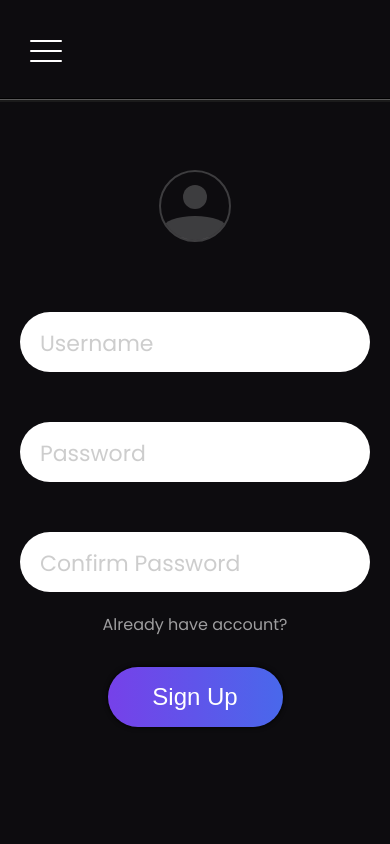
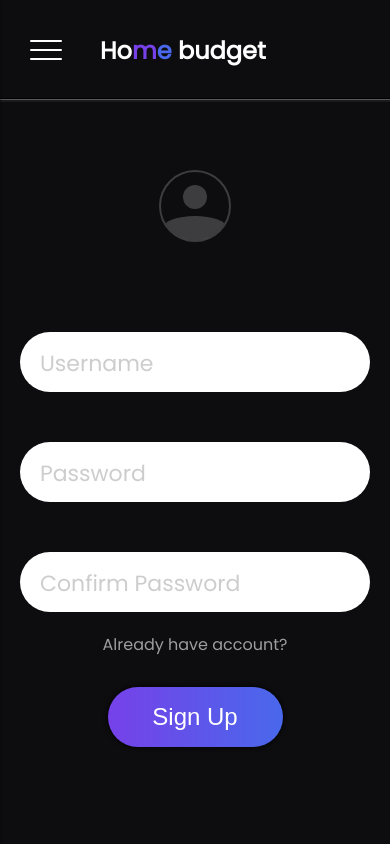
Before and after one commit to MarcinNiemczyk/home-budget, a Flask app: page /register in a window 390 px wide. Run offline with Flask 2, Linux system fonts and the light colour scheme; some libraries are stand-ins or nearby versions.

Commit message:
Fix bad code structure
* Fix navbar item sizes

* Remove redundant div wrapper over ul and change ul class name

* Fix setting items display on smaller devices

* Fix navbar overlay on smaller devices

* Change menu toggler to JavaScript code

* Make logo visible for mobile devices
	and add logo on active navbar

* Make header be sticked to top screen on mobile devices

```diff
--- /dev/null
+++ b/static/script.js
@@ -0,0 +1,9 @@
+const NAVBAR = document.querySelector('nav')
+
+document.querySelector('.toggle-menu').addEventListener('click', () => {
+    NAVBAR.classList.add('active')
+})
+
+document.querySelector('.navbar__close').addEventListener('click', () => {
+    NAVBAR.classList.remove('active')
+})
--- a/static/styles.css
+++ b/static/styles.css
@@ -1,6 +1,7 @@
 :root {
     --background-color: 13, 12, 15;
     --secondary-color: 18, 18, 22;
+    --nav-color: 17, 17, 19;
     --button-color: 255, 255, 255;
     --divider-color-dark: 5, 5, 5;
     --divider-color-light: 27, 27, 27;
@@ -12,6 +13,7 @@
 * {
     box-sizing: border-box;
     margin: 0;
+    max-width: 100%;
     padding: 0;
 }
 
@@ -27,128 +29,20 @@ body {
     grid-template-columns: auto 1fr;
     grid-template-rows: auto 1fr;
     height: 100vh;
-}
-
-.logo {
-    font-size: 24px;
-    font-weight: 900;
-    left: 35px;
-    position: absolute;
-    top: 50px;
-}
-
-.logo__link {
-    text-decoration: none;
-    color: white;
-}
-
-.logo__link--purple {
-    color: rgb(var(--gradient-color-purple));
-}
-
-.logo__link--blue {
-    color: rgb(var(--gradient-color-blue));
-}
-
-nav {
-    align-items: center;
-    background-color: rgb(17, 17, 19);
-    border-right: 2px groove rgb(var(--divider-color-dark));
-    box-shadow: 2px 0px rgb(var(--divider-color-light));
-    display: flex;
-    grid-row-start: 1;
-    grid-row-end: -1;
-    justify-content: center;
-    width: 250px;
-}
-
-.navbar {
-    margin-bottom: 20vh;
-    margin-right: 20px;
-}
-
-.navbar__item:nth-child(5)
-{
-    display: none;
-}
-
-.navbar__item {
-    list-style: none;
-    margin-top: 50px;
-    margin-bottom: 50px;
-}
-
-.navbar__link {
-    color: rgb(138, 138, 138);
     position: relative;
-    text-decoration: none;
-    z-index: 1;
-}
-
-.navbar__link i {
-    margin-right: 10px;
-}
-
-.navbar__link--active {
-    color: white;
-}
-
-.navbar__link--active::after {
-    background: linear-gradient(to right, rgb(var(--gradient-color-purple)), rgb(var(--gradient-color-blue)));
-    box-shadow: 0px 0px 3px rgb(var(--divider-color-dark));
-}
-
-.navbar__link--active:focus::after {
-    opacity: 0.7;
-}
-
-.navbar__link::after,
-.navbar__link--active::after {
-    border-radius: 30px;
-    content: '';
-    display: block;
-    height: 50px;
-    left: 20px;
-    position: absolute;
-    top: 0;
-    transform: translate(-25%, -27%);
-    transition: background-color 0.25s ease-out;
-    width: 220px;
-    z-index: -1;
-}
-
-.navbar__link:hover {
-    color: white;
-}
-
-.navbar__link:hover::after {
-    background-color: rgba(0, 0, 0, 0.25);
-}
-
-.navbar__link:focus {
-    outline: none;
-}
-
-.navbar__link:focus::after {
-    background-color: rgba(0, 0, 0, 0.5);
-}
-
-.nav-toggle {
-    display: none;
-}
-
-.nav-toggle-label {
-    display: none;
+    width: 100vw;
 }
 
 header {
     align-items: flex-end;
+    background-color: rgb(var(--background-color));
     border-bottom: 2px groove rgb(var(--divider-color-dark));
     box-shadow: 0px 2px rgb(var(--divider-color-light));
     display: flex;
     height: 120px;
     justify-content: space-between;
     width: 100%;
+    z-index: 1;
 }
 
 header h1 {
@@ -175,6 +69,123 @@ header h1 {
     color: white;
 }
 
+.logo {
+    font-size: 24px;
+    font-weight: 900;
+    left: 35px;
+    position: absolute;
+    top: 50px;
+    z-index: 3;
+}
+
+.logo__link {
+    text-decoration: none;
+    color: white;
+}
+
+.logo__link--purple {
+    color: rgb(var(--gradient-color-purple));
+}
+
+.logo__link--blue {
+    color: rgb(var(--gradient-color-blue));
+}
+
+.toggle-menu {
+    display: none;
+}
+
+nav {
+    align-items: center;
+    background-color: rgb(var(--nav-color));
+    border-right: 2px groove rgb(var(--divider-color-dark));
+    box-shadow: 2px 0px rgb(var(--divider-color-light));
+    display: flex;
+    grid-row-start: 1;
+    grid-row-end: -1;
+    justify-content: center;
+    width: 250px;
+    z-index: 2;
+}
+
+.navbar {
+    display: flex;
+    flex-direction: column;
+    justify-content: center;
+    margin-bottom: 20vh;
+    width: 100%;
+}
+
+.navbar__header {
+    display: none;
+}
+
+.navbar__item:last-child {
+    display: none;
+}
+
+.navbar__item {
+    list-style: none;
+    padding: 30px 22%;
+    position: relative;
+    z-index: 0;
+}
+
+.navbar__link {
+    color: rgb(138, 138, 138);
+    text-decoration: none;
+    z-index: 1;
+}
+
+.navbar__link i {
+    margin-right: 10px;
+}
+
+.navbar__link:hover {
+    color: white;
+}
+
+.navbar__link:hover::after {
+    background-color: rgba(0, 0, 0, 0.25);
+}
+
+.navbar__link:focus {
+    color: white;
+    outline: none;
+}
+
+.navbar__link:focus::after {
+    background-color: rgba(0, 0, 0, 0.5);
+}
+
+.navbar__link--active {
+    color: white;
+}
+
+.navbar__link--active::after {
+    background: linear-gradient(to right, rgb(var(--gradient-color-purple)), rgb(var(--gradient-color-blue)));
+    box-shadow: 0px 0px 3px rgb(var(--divider-color-dark));
+}
+
+.navbar__link--active:focus::after {
+    background: linear-gradient(to right, rgba(var(--gradient-color-purple), 0.3), rgb(var(--gradient-color-blue), 0.3));
+    background-color: rgb(var(--color-black));
+}
+
+.navbar__link::after,
+.navbar__link--active::after {
+    border-radius: 30px;
+    content: '';
+    display: block;
+    height: 70%;
+    left: 5%;
+    position: absolute;
+    top: 15%;
+    transition: background-color 0.25s ease-out;
+    width: 90%;
+    z-index: -1;
+}
+
 .alert {
     align-items: center;
     background-color: rgb(91, 192, 222);
@@ -182,8 +193,8 @@ header h1 {
     display: flex;
     height: 60px;
     justify-content: center;
-    position: relative;
     width: 100%;
+    z-index: 1;
 }
 
 .alert--error {
@@ -215,6 +226,7 @@ form {
     flex-direction: column;
     justify-content: center;
     margin-bottom: 50px;
+    margin-top: 20px;
 }
 
 .form__head {
@@ -389,6 +401,7 @@ form {
 .remove__heading {
     color: rgb(217, 83, 79);
     margin-bottom: 30px;
+    margin-top: 20px;
 }
 
 .remove__button {
@@ -419,27 +432,15 @@ form {
     .navbar {
         margin-bottom: 10vh;
     }
-
-    .navbar__link::after,
-    .navbar__link--active::after {
-        transform: translate(-24%, -25%);
-        width: 210px;
-    }
 }
 
 @media (max-width: 1200px) {
+    header {
+        height: 100px;
+    }
+
     .navbar {
         margin-bottom: 0;
-    }
-
-    .navbar__link::after,
-    .navbar__link--active::after {
-        transform: translate(-22%, -27%);
-        width: 200px;
-    }
-
-    header {
-        height: 100px;
     }
 }
 
@@ -449,100 +450,139 @@ form {
         grid-template-rows: auto 1fr;
     }
 
-    .logo {
+    header {
+        justify-content: flex-end;
+        position: sticky;
+        top: 0;
+    }
+
+    header h1 {
+        margin-right: 30px;
+    }
+
+    .header__icons {
         display: none;
     }
 
+    .logo {
+        left: 100px;
+        top: 33px;
+    }
+
+    .logo,
+    .toggle-menu {
+        position: absolute;
+    }
+
+    .toggle-menu {
+        display: block;
+        height: 20px;
+        left: 30px;
+        top: 40px;
+        width: 32px;
+    }
+
+    .toggle-menu:hover {
+        cursor: pointer;
+    }
+
+    .toggle-menu__bar,
+    .toggle-menu__bar::before,
+    .toggle-menu__bar::after {
+        background-color: white;
+        border-radius: 20px;
+        content: '';
+        display: block;
+        height: 2px;
+        position: absolute;
+        width: 100%;
+    }
+
+    .toggle-menu__bar {
+        position: relative;
+    }
+
+    .toggle-menu__bar::before {
+        top: 9px;
+    }
+
+    .toggle-menu__bar::after {
+        top: 18px;
+    }
+
     nav {
+        align-items: flex-start;
         border: none;
         box-shadow: 0px 0px 2px rgb(var(--color-black));
-        height: 100vh;
-        position: absolute;
-        transform-origin: left;
-        transform: scale(0, 1);
-        transition: transform 0.2s ease-in-out;
-        width: 400px;
-        z-index: 1;
+        height: 100%;
+        overflow-y: scroll;
+        position: fixed;
+        transform: translate3d(-100%, 0, 0);
+        transition: 0.3s ease-in-out;
+        width: 350px;
     }
 
-    .navbar {
-        margin-top: 60px;
+    nav::-webkit-scrollbar {
+        width: 0;
+    }
+
+    nav.active {
+        transform:  translate3d(0, 0, 0);
+    }
+
+    .navbar__header {
+        align-items: center;
+        display: flex;
+        font-size: 24px;
+        height: 100px;
+        justify-content: space-between;
+        grid-template-columns: 4fr 1fr;
+        margin-bottom: 20px;
+    }
+
+    .navbar__close,
+    .navbar__logo {
+        margin: 30px;
+    }
+
+    .navbar__close {
+        align-items: center;
+        background-color: rgb(var(--background-color));
+        border-radius: 50%;
+        cursor: pointer;
+        display: flex;
+        height: 40px;
+        justify-content: center;
+        font-size: 14px;
+        width: 40px;
+    }
+
+    .navbar__logo {
+        font-weight: bold;
     }
 
     .navbar__item {
         font-size: 18px;
-        margin-top: 60px;
+        padding: 30px 0;
+        text-align: center;
     }
 
-    .navbar__item:nth-child(5) {
+    .navbar__item:last-child {
         display: block;
     }
 
     .navbar__link::after,
     .navbar__link--active::after {
         border-radius: 0;
-        height: 70px;
-        transform: translate(-34.5%, -31%);
-        width: 400px;
+        height: 80%;
+        left: 0;
+        top: 10%;
+        width: 100%;
     }
 
-    .nav-toggle:checked ~ nav {
-        transform: scale(1, 1);
-    }
-
-    .nav-toggle:checked ~ label {
-        transform: translateX(300px);
-    }
-
-    .nav-toggle-label {
-        display: block;
-        height: 25px;
-        left: 30px;
-        position: absolute;
-        top: 40px;
-        transition: transform 0.2s ease-in-out;
-        width: 32px;
-        z-index: 2;
-    }
-
-    .nav-toggle-label:hover {
-        cursor: pointer;
-    }
-
-    .nav-toggle-label span {
-        position: relative;
-    }
-
-    .nav-toggle-label span,
-    .nav-toggle-label span::before,
-    .nav-toggle-label span::after {
-        background: white;
-        border-radius: 3px;
-        display: block;
-        height: 2px;
-        width: 2em;
-    }
-
-    .nav-toggle-label span::before,
-    .nav-toggle-label span::after {
-        content: "";
-        position: absolute;
-    }
-
-    .nav-toggle-label span::before {
-        top: 20px;
-    }
-
-    .nav-toggle-label span::after {
-        top: 10px;
-    }
-
-    header {
-        justify-content: center;
-    }
-
-    .header__icons {
-        display: none;
+    .alert {
+        position: sticky;
+        top: 100px;
     }
 
     .settings__password,
@@ -555,11 +595,7 @@ form {
 
 @media (max-width: 768px) {
     nav {
-        width: 100vw;
-    }
-
-    .nav-toggle:checked ~ label {
-        transform: translateX(75vw);
+        width: 100%;
     }
 
     .settings__password,
@@ -574,19 +610,15 @@ form {
     }
 }
 
-@media (max-width: 768px) and (orientation: landscape) {
-    .navbar__item {
-        margin-top: 0;
+@media (max-width: 576px) {
+
+    header h1 {
+        display: none;
     }
 
-    .nav-toggle:checked ~ label {
-        transform: translateX(80vw);
-    }
-}
-
-@media (max-width: 576px) {
-    header h1 {
-        font-size: 28px;
+    .button {
+        margin: 20px 0;
+        width: 80%;
     }
 
     .remove__heading {
--- a/templates/layout.html
+++ b/templates/layout.html
@@ -9,19 +9,23 @@
         <link rel="preconnect" href="https://fonts.gstatic.com" crossorigin>
         <link href="https://fonts.googleapis.com/css2?family=Poppins&display=swap" rel="stylesheet">
         <script src="https://kit.fontawesome.com/ae0ed70008.js" crossorigin="anonymous"></script>
+        <script defer src="/static/script.js"></script>
         <link href="/static/styles.css" rel="stylesheet">
         <title>{% block title %}{% endblock %}</title>
     </head>
 
     <body>
         <div class="wrapper">
-            <input type="checkbox" id="nav-toggle" class="nav-toggle">
-            <div class="logo">
+            <nav>
+                <ul class="navbar">
+                    <div class="navbar__header">
+                        <div class="navbar__logo">
                             <a class="logo__link" href="/">Ho<span class="logo__link--purple">m</span><span class="logo__link--blue">e</span> budget</a>
                         </div>
-            <nav>
-                <div class="navbar">
-                    <ul class="navbar__list">
+                        <div class="navbar__close">
+                            <i class="fa-solid fa-xmark"></i>
+                        </div>
+                    </div>
                     <li class="navbar__item">
                         <a class="navbar__link navbar__link--active" href="#"><i class="fa-solid fa-chart-line"></i>Summary</a>
                     </li>
@@ -38,12 +42,14 @@
                         <a class="navbar__link" href="#"><i class="fa-solid fa-arrow-right-from-bracket"></i>Logout</a>
                     </li>
                 </ul>
+            </nav>
+           <header>
+            <div class="toggle-menu">
+                <div class="toggle-menu__bar"></div>
             </div>
-            </nav>
-            <label for="nav-toggle" class="nav-toggle-label">
-                <span></span>
-            </label>
-           <header>
+            <div class="logo">
+                <a class="logo__link" href="/">Ho<span class="logo__link--purple">m</span><span class="logo__link--blue">e</span> budget</a>
+            </div>
                <h1>{% block heading %}{% endblock %}</h1>
                <div class="header__icons">
                     <a class="header__link" href="/currency"><i class="fa-solid fa-money-bills"></i></a>
@@ -70,9 +76,6 @@
                     {% endif %}
                 {% endwith %}
 
-
-
-
                 {% block content %}{% endblock %}
            </main>
         </div>
```
Also changed, not shown: app.py (line endings or trailing spaces). Lines whose indentation alone changed are shown as unchanged.
